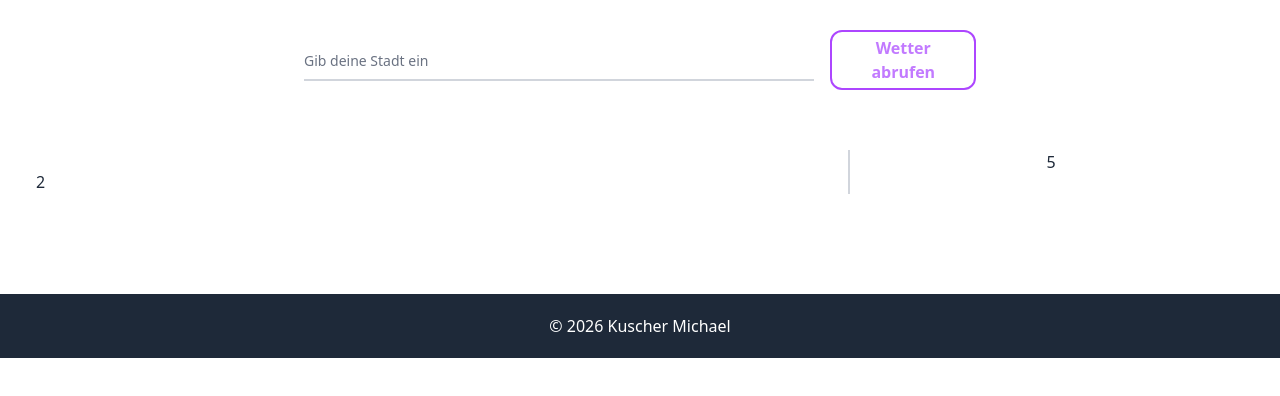
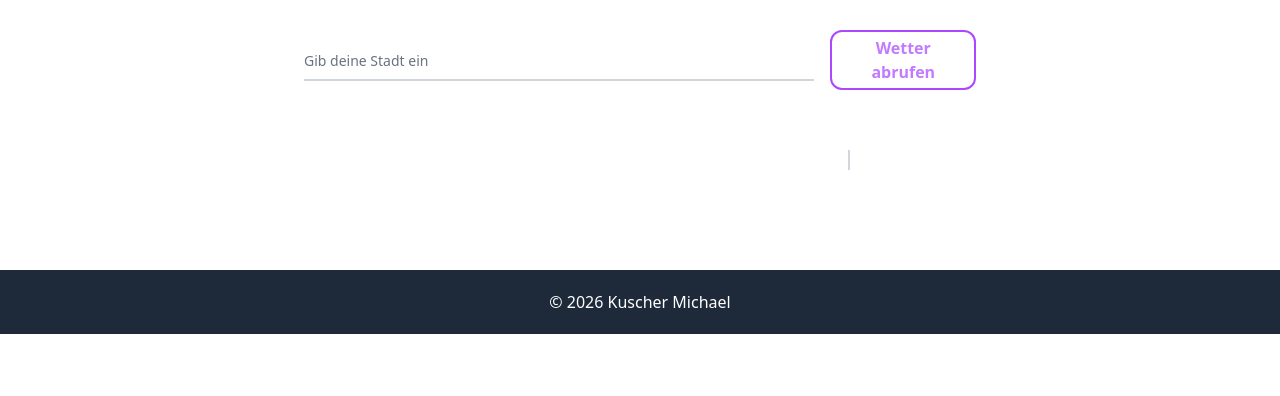
Before and after one commit to Darkfire1003/Weather-App, a website: page src/index.html in a window 1280 px wide. Shown: the part 74-470 px from the top of the page. Drawn offline with Linux system fonts and the light colour scheme.

Commit message:
2 and 5 deletet

```diff
--- a/src/index.html
+++ b/src/index.html
@@ -80,13 +80,11 @@
             class="div1 flex flex-col justify-center items-center"
             id="locationOutput"
           ></div>
-          <div class="div2 flex flex-col gap-4" id="history">2</div>
+          <div class="div2 flex flex-col gap-4" id="history"></div>
           <div
             class="div5 border-l-2 border-gray-300 pl-2 text-center flex flex-col gap-4"
             id="topFive"
-          >
-            5
-          </div>
+          ></div>
         </div>
       </section>
     </main>
```
